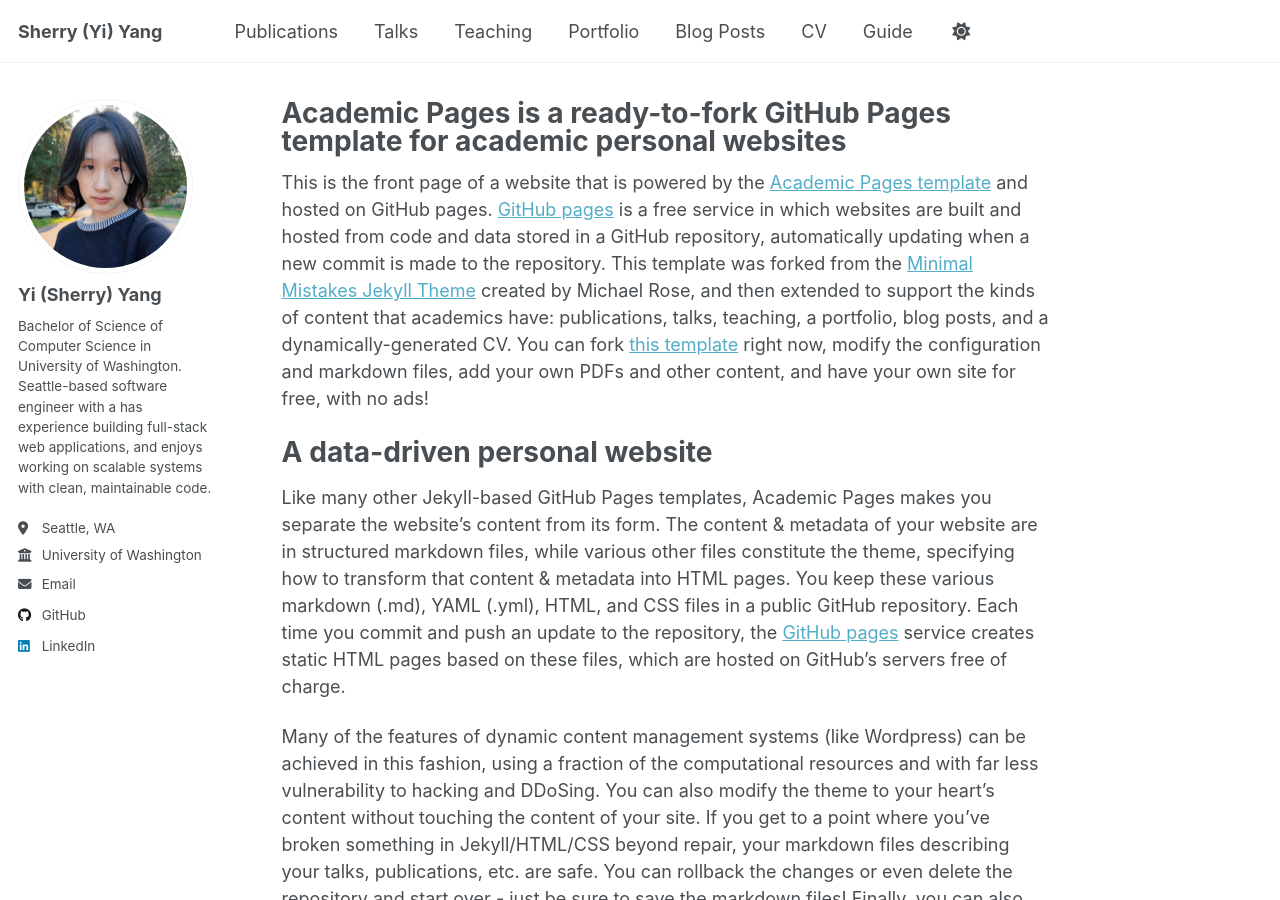
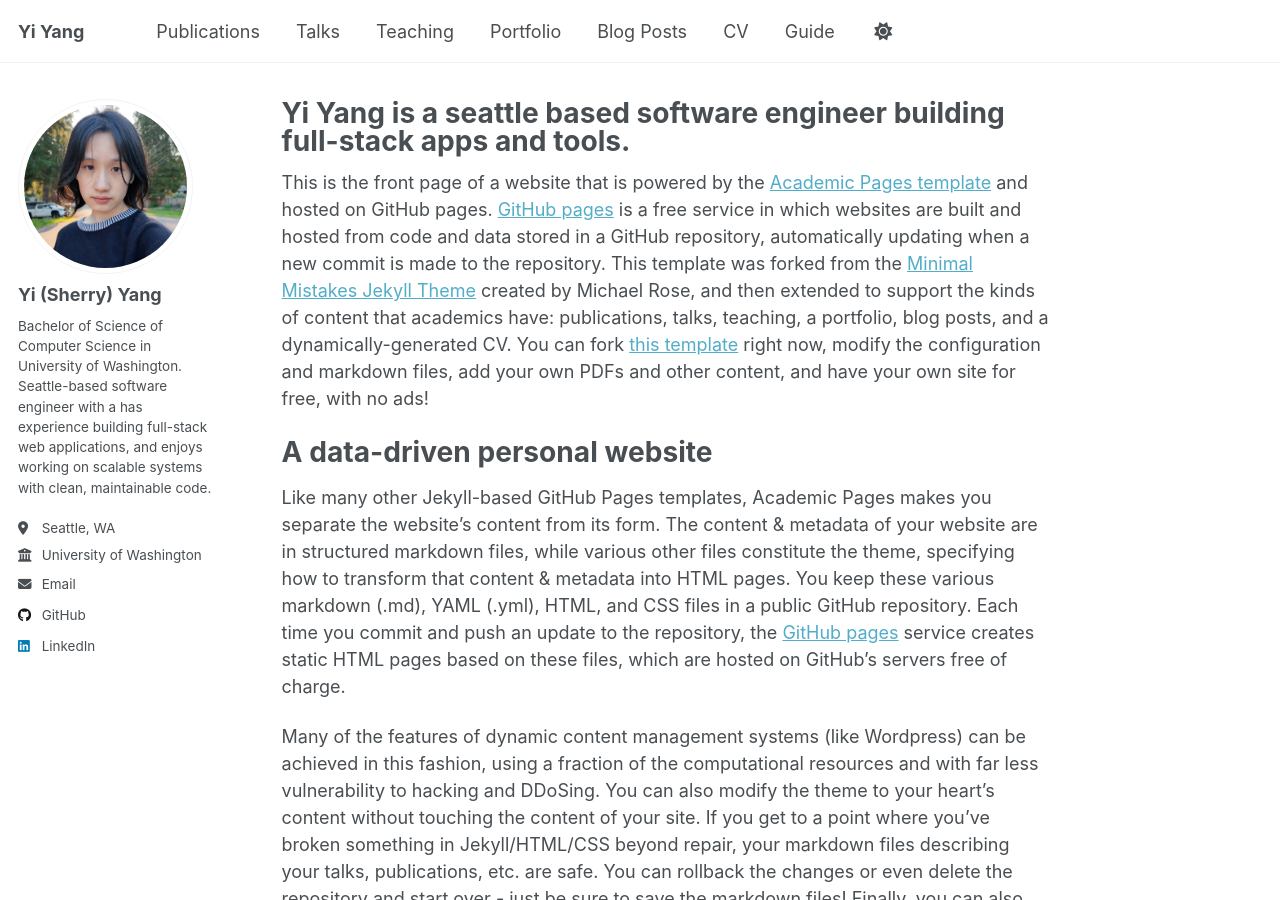
Before and after one commit to sherryyiyang/sherryyiyang.github.io, a Jekyll site: the page built from _pages/about.md, in a window 1280 px wide and 900 px high. Built offline with Jekyll 4.4.1, drawn with Linux system fonts in a browser that asks for light colours.

Commit message:
about page

```diff
--- a/_config.yml
+++ b/_config.yml
@@ -9,7 +9,7 @@
 # Basic Site Settings
 locale                   : "en-US"
 site_theme               : "default"
-title                    : "Sherry (Yi) Yang"
+title                    : "Yi Yang"
 title_separator          : "-"
 name                     : &name "Sherry Yang"
 description              : &description "Sherry Yang | Seattle software engineer building full-stack apps and tools."
--- a/_pages/about.md
+++ b/_pages/about.md
@@ -1,6 +1,6 @@
 ---
 permalink: /
-title: "Academic Pages is a ready-to-fork GitHub Pages template for academic personal websites"
+title: "Yi Yang is a seattle based software engineer building full-stack apps and tools."
 author_profile: true
 redirect_from:
   - /about/
```
